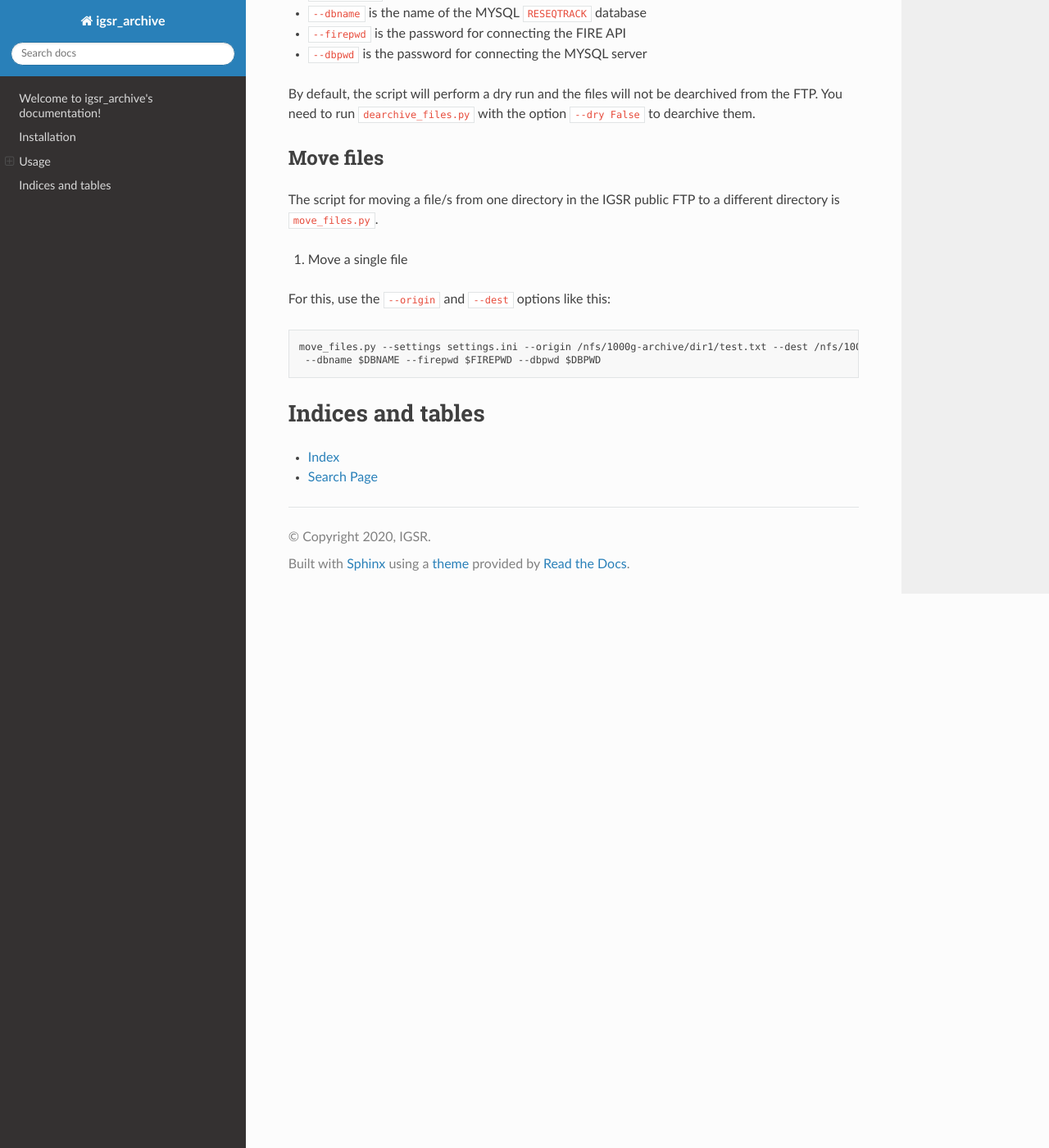
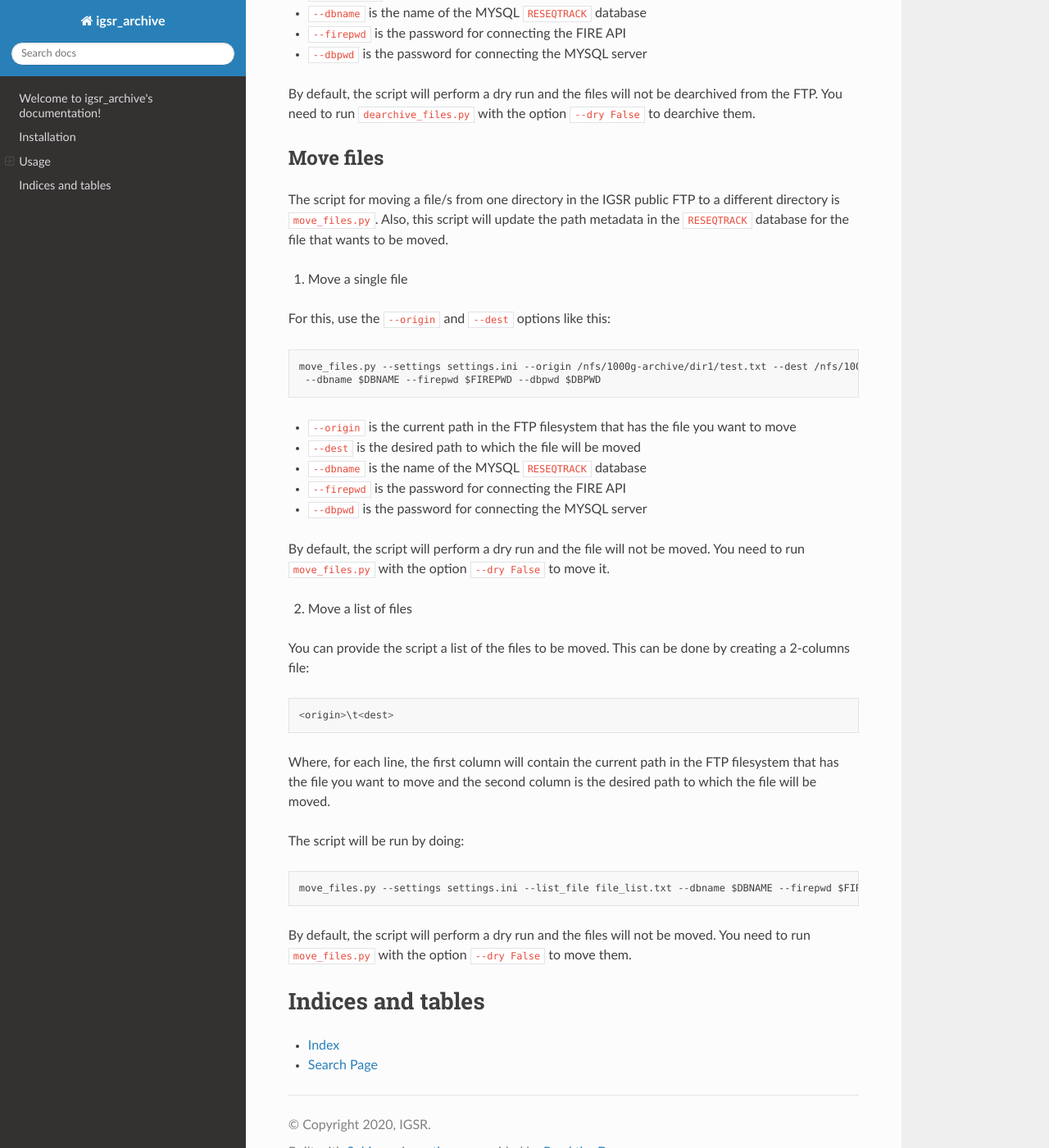
Before and after one commit to igsr/igsr_archive, a Sphinx documentation site: the page built from docs/index.rst, in a window 1280 px wide and 1400 px high, scrolled down 6599 px. Shown: the whole window at 82% size. Built offline with Sphinx 7.4.7 and the Read the Docs theme 2.0.0, drawn with Linux system fonts in a browser that asks for light colours.

Commit message:
modifying the documentation1

```diff
--- a/docs/index.rst
+++ b/docs/index.rst
@@ -265,6 +265,7 @@ By default, the script will perform a dry run and the files will not be dearchiv
 Move files
 ----------
 The script for moving a file/s from one directory in the IGSR public FTP to a different directory is ``move_files.py``.
+Also, this script will update the path metadata in the ``RESEQTRACK`` database for the file that wants to be moved.
 
 1) Move a single file
 
@@ -273,6 +274,31 @@ For this, use the ``--origin`` and ``--dest`` options like this::
  move_files.py --settings settings.ini --origin /nfs/1000g-archive/dir1/test.txt --dest /nfs/1000g-archive/dir2/test.txt \
   --dbname $DBNAME --firepwd $FIREPWD --dbpwd $DBPWD
 
+- ``--origin`` is the current path in the FTP filesystem that has the file you want to move
+- ``--dest`` is the desired path to which the file will be moved
+- ``--dbname`` is the name of the MYSQL ``RESEQTRACK`` database
+- ``--firepwd`` is the password for connecting the FIRE API
+- ``--dbpwd`` is the password for connecting the MYSQL server
+
+By default, the script will perform a dry run and the file will not be moved. You need to run
+``move_files.py`` with the option ``--dry False`` to move it.
+
+2) Move a list of files
+
+You can provide the script a list of the files to be moved. This can be done by creating a 2-columns file::
+
+ <origin>\t<dest>
+
+Where, for each line, the first column will contain the current path in the FTP filesystem that has the file you want to move
+and the second column is the desired path to which the file will be moved.
+
+The script will be run by doing::
+
+ move_files.py --settings settings.ini --list_file file_list.txt --dbname $DBNAME --firepwd $FIREPWD --dbpwd $DBPWD
+
+By default, the script will perform a dry run and the files will not be moved. You need to run
+``move_files.py`` with the option ``--dry False`` to move them.
+
 Indices and tables
 ==================
 
```
